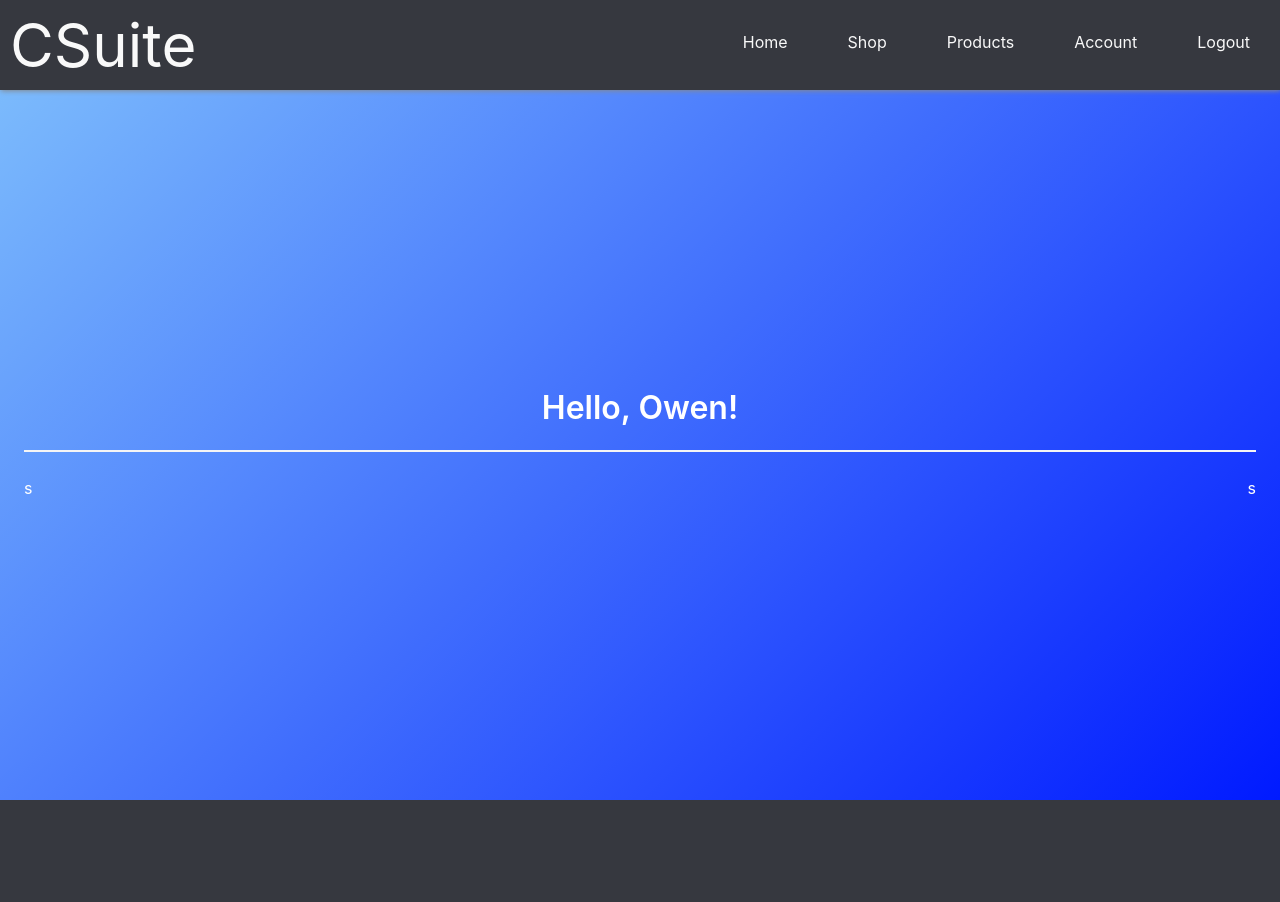
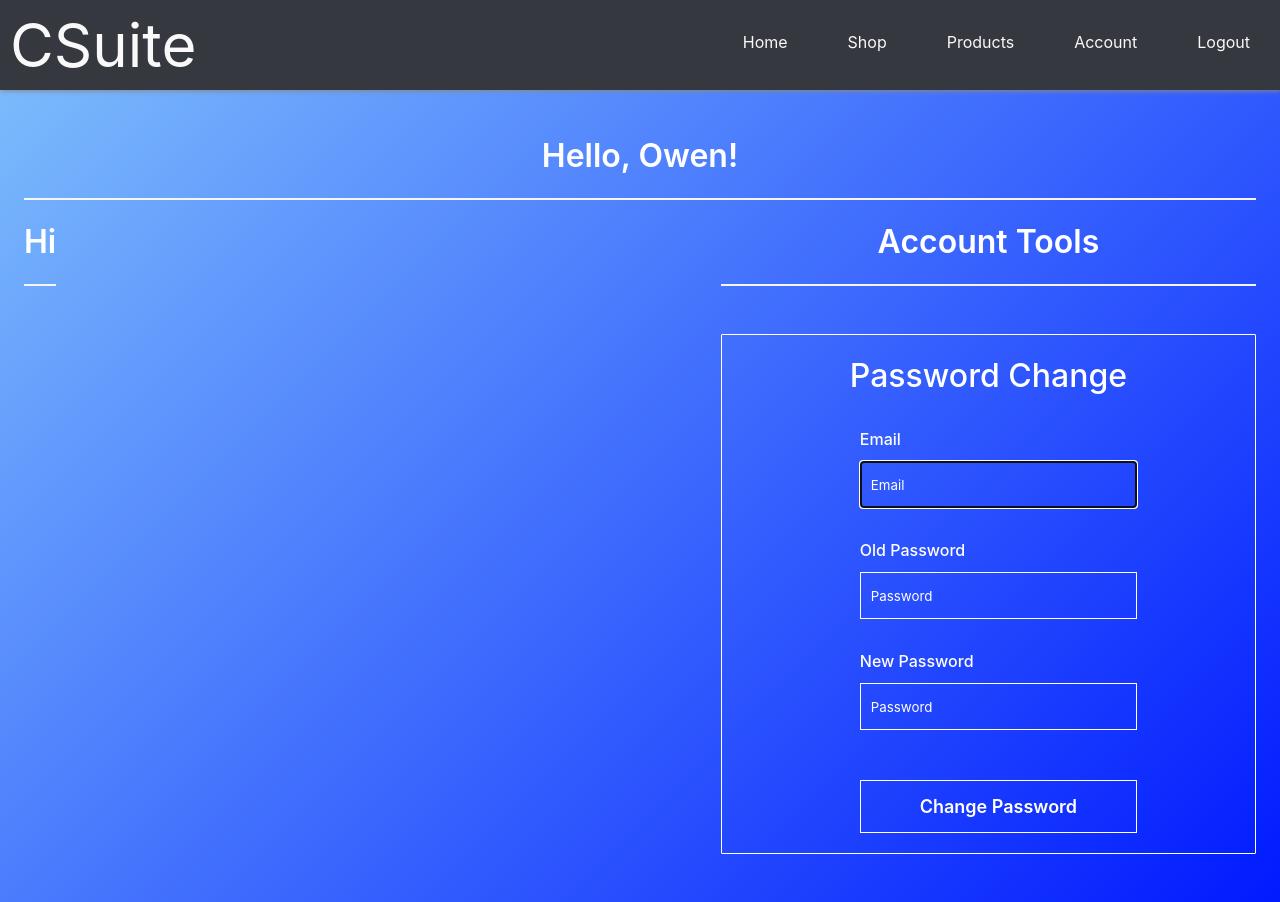
Before and after one commit to GalacticSquirel/crazysuite, a Flask app: page /account in a window 1280 px wide. Before the commit the page ends 800 px from the top, so only its background shows below. Run offline with Flask 2, Linux system fonts and the light colour scheme; a user stored in the database is signed in.

Commit message:
Large update
Added basic password change form to account.html

Attempted to implement better visibility button to login.html

```diff
--- a/web/templates/account.css
+++ b/web/templates/account.css
@@ -6,3 +6,65 @@
 #vertical-layout h1, p{
     color: white;
 }
+
+form{
+    height: 520px;
+    background-color: rgba(255,255,255,0);
+    width: 100%;
+    margin: auto auto;
+    border-radius: 1px;
+    border: 1px solid rgba(255,255,255,1);
+    padding: 50px 10vw;
+    justify-content: center;
+    align-items: center;
+    display: flex;
+}
+
+form h3{
+    font-size: 32px;
+    font-weight: 500;
+    line-height: 42px;
+    text-align: center;
+    color: white;
+}
+
+label{
+    display: block;
+    margin-top: 30px;
+    font-size: 16px;
+    font-weight: 500;
+    text-align: left;
+    margin-left: 10px;
+    color: white;
+}
+input{
+    margin-top: 10px;
+    margin-left: 10px;
+    margin-right: 10px;
+    width: 100%;
+    height: 47px;
+    padding: 10px;
+    border: 1px solid #FFFFFF;
+    color: #000000;
+    background-color: rgba(0, 0, 0, 0);
+}
+::placeholder{
+    color: white;
+}
+button{
+    margin-top: 50px;
+    margin-left: 10px;
+    width: 100%;
+    background-color: transparent;
+    color: white;
+    padding: 15px 0;
+    font-size: 18px;
+    font-weight: 600;
+    border: 1px solid #FFFFFF;
+    cursor: pointer;
+    transition: all 0.2s;
+}
+button:hover{
+    color:#000000;
+    background-color:#FFFFFF;
+}
--- a/web/templates/account.html
+++ b/web/templates/account.html
@@ -8,10 +8,43 @@
         <hr>
         <r-c>
             <c1-2 style="float: left; color: white;">
-                s
+                <h1 class="title">Hi</h1>
+                <hr>
             </c1-2>
             <c1-2 style="float: right; color: white;">
-                s
+                <h1 class="title">
+                    Account Tools
+                </h1>
+                <hr>
+                <br>
+                <form method="POST" action="{{url_for("auth.login")}}" id="fm" >
+                    <div vertical-layout id="vertical-layout">
+                        <h3>Password Change</h3>
+
+                            {% with messages = get_flashed_messages() %}
+                                {% if messages %}
+                                    <div class="notification">
+                                        {{ messages[0] }}
+                                    </div>
+                                {% endif %}
+                            {% endwith %}
+                        <div id="username">
+                            <label for="username">Email</label>
+                            <input type="email" name="email" placeholder="Email" autofocus="">
+                        </div>
+                        <div id="password">
+                            <label for="password">Old Password</label>
+                            <input type="password" name="old-password" placeholder="Password">
+                        </div>
+                        <div id="password">
+                            <label for="password">New Password</label>
+                            <input type="password" name="new-password" placeholder="Password">
+                        </div>
+                        <div id="submit">
+                            <button>Change Password</button>
+                        </div>
+                    </div>
+                </form>
             </c1-2>
         </r-c>
     </div>
```
Also changed, not shown: web/templates/login.css (+72 -0 lines), web/templates/login.html (+7 -0 lines).
